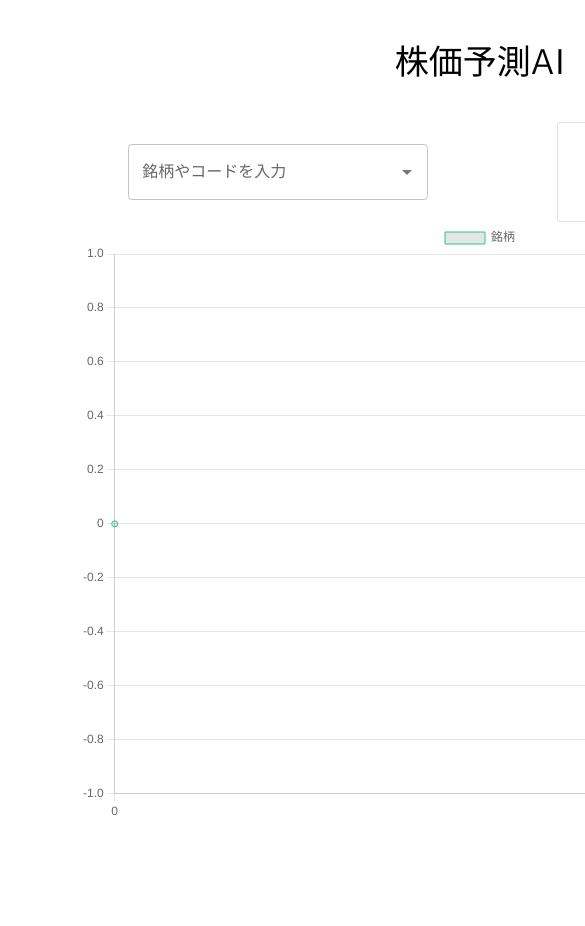
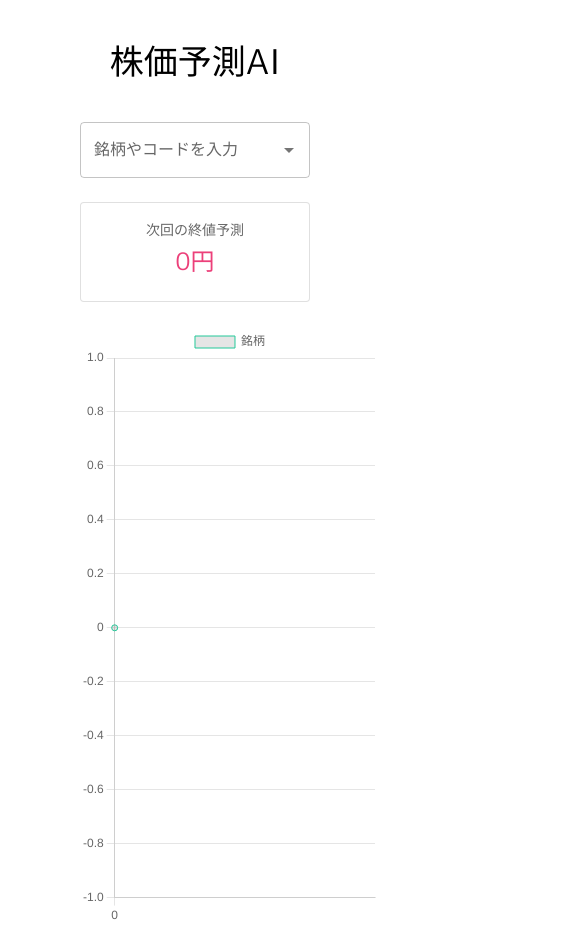
Before and after one commit to waterleaper8/react-stock-predict, a React (Create React App) app: page / in a window 390 px wide. Shown: the top 926 px of the page, 585 px wide, since content can reach past the window. Before the commit the page ends 844 px from the top, so only its background shows below. Built offline with nearby package versions, Linux system fonts and the light colour scheme.

Commit message:
Correspond mobile

```diff
--- a/src/App.tsx
+++ b/src/App.tsx
@@ -16,6 +16,15 @@ const theme = createTheme({
       "sans-serif",
     ].join(","),
   },
+  breakpoints: {
+    values: {
+      xs: 0,
+      sm: 600,
+      md: 900,
+      lg: 1200,
+      xl: 1536,
+    },
+  },
 })
 
 function App() {
--- a/src/components/page/Home.tsx
+++ b/src/components/page/Home.tsx
@@ -2,10 +2,10 @@ import {
   Autocomplete,
   Card,
   CardContent,
+  Grid,
   TextField,
   Typography,
 } from "@mui/material"
-import { Box } from "@mui/system"
 import React, { useContext } from "react"
 import { Line } from "react-chartjs-2"
 import Chart from "chart.js/auto"
@@ -28,22 +28,18 @@ const Home: React.FC = () => {
   const { price, setSelectedCode, predict } = useContext(ApiContext)
 
   return (
-    <Box sx={{ maxWidth: "1200px", minWidth: "960px", margin: "auto" }}>
+    <Grid container sx={{ px: 10 }} justifyContent="space-evenly">
+      <Grid item xs={12}>
         <Typography variant="h4" sx={{ my: 5 }}>
           株価予測AI
         </Typography>
-      <Box
-        sx={{
-          display: "flex",
-          justifyContent: "space-evenly",
-          alignItems: "center",
-        }}
-      >
+      </Grid>
+
+      <Grid item xs={12} md={3} sx={{ mb: 3 }}>
         <Autocomplete
           disablePortal
           id="combo-box-demo"
           options={names}
-          sx={{ width: 300 }}
           renderInput={(params) => (
             <TextField {...params} label="銘柄やコードを入力" />
           )}
@@ -51,8 +47,9 @@ const Home: React.FC = () => {
             setSelectedCode(codename)
           }}
         />
+      </Grid>
 
-        <Box sx={{ minWidth: 275 }}>
+      <Grid item xs={12} md={3} sx={{ mb: 3 }}>
         <Card variant="outlined">
           <CardContent>
             <Typography
@@ -67,14 +64,13 @@ const Home: React.FC = () => {
             </Typography>
           </CardContent>
         </Card>
-        </Box>
-      </Box>
+      </Grid>
       {price && (
-        <Box sx={{ px: 10 }}>
+        <Grid sm={12} md={8}>
           <Line data={price} options={options} height={600} />
-        </Box>
+        </Grid>
       )}
-    </Box>
+    </Grid>
   )
 }
 
```
Lines whose indentation alone changed are shown as unchanged.
